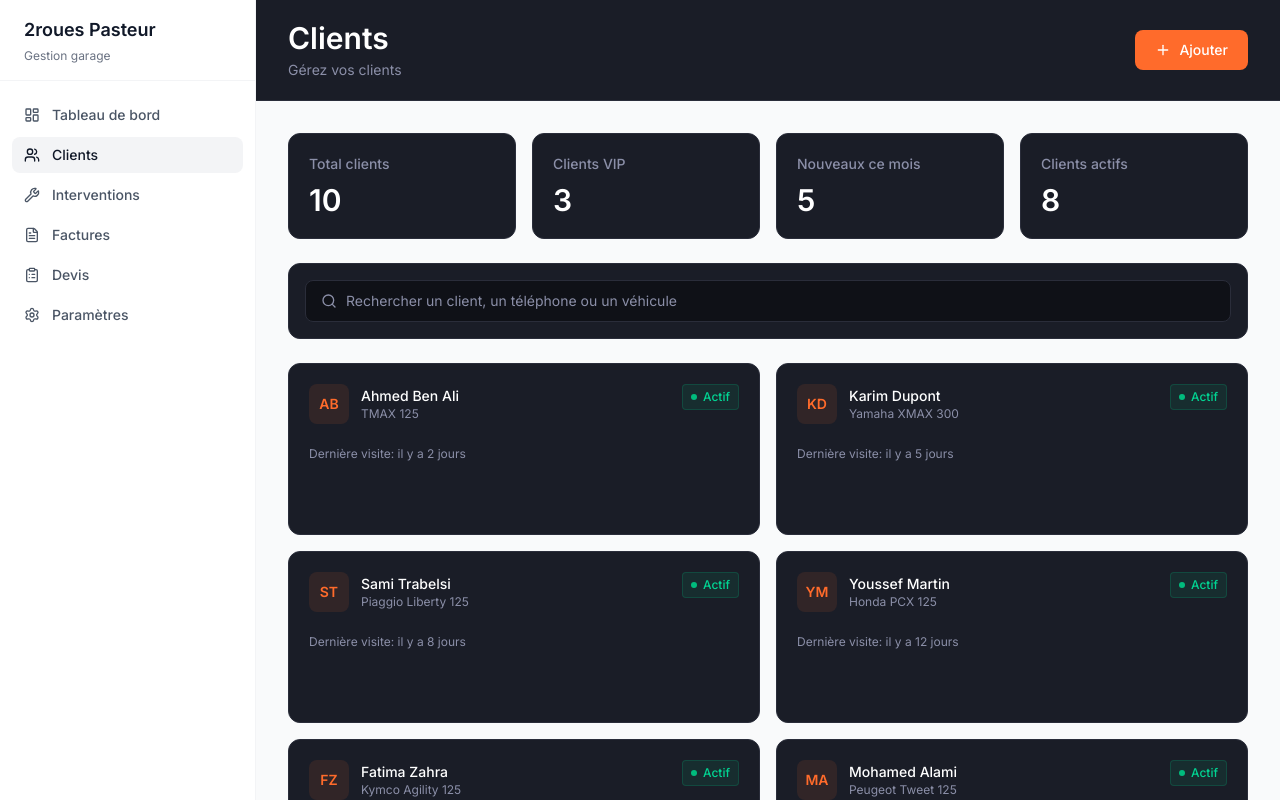
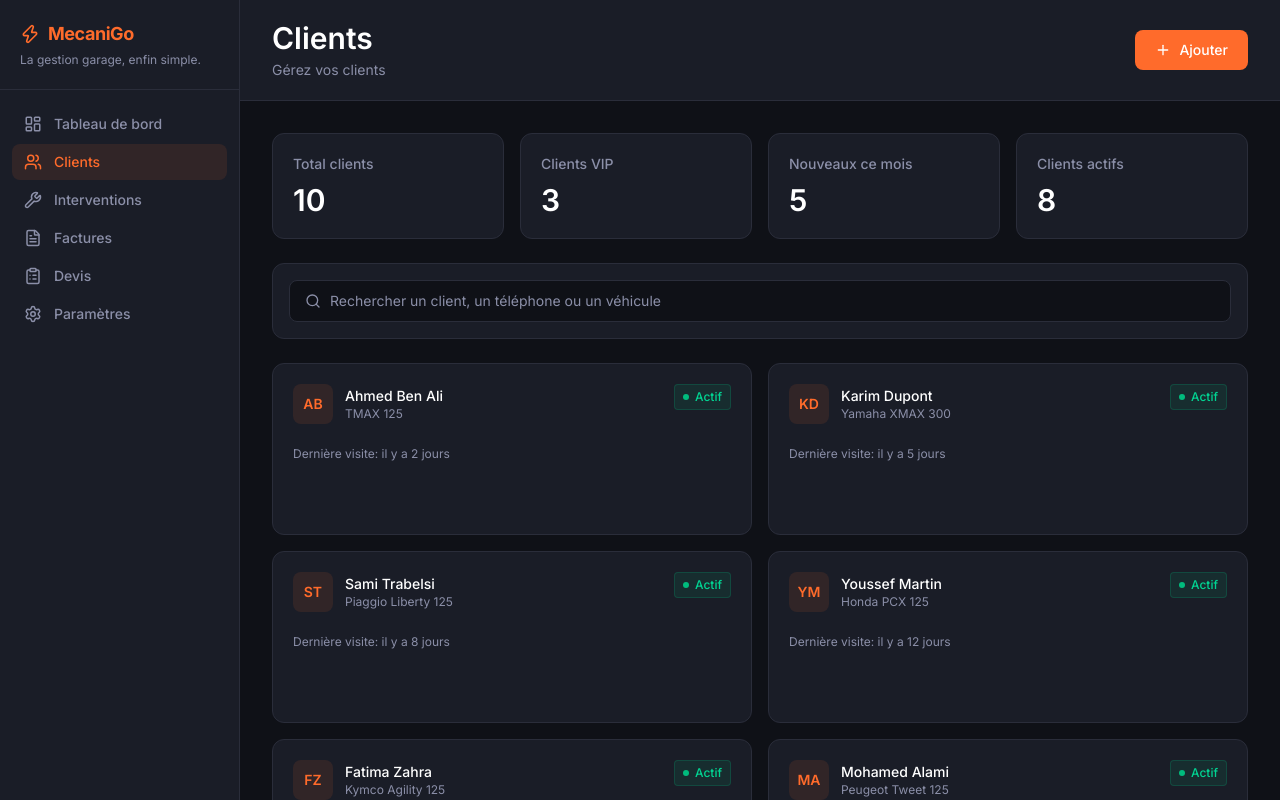
Before and after one commit to yassine-magroun/garage-saas, a Next.js app: page /clients in a window 1280 px wide. Shown: the top 800 px of the page. Built offline with nearby package versions, Linux system fonts and the light colour scheme.

Commit message:
design: MecaniGo dark theme stable

```diff
--- a/app/components/MobileNav.tsx
+++ b/app/components/MobileNav.tsx
@@ -2,7 +2,7 @@
 
 import { useState } from 'react';
 import Link from 'next/link';
-import { Menu, X, LayoutDashboard, Users, Wrench, FileText, ClipboardList, Settings } from 'lucide-react';
+import { Menu, X, LayoutDashboard, Users, Wrench, FileText, ClipboardList, Settings, Zap } from 'lucide-react';
 
 type NavItem = {
   href: string;
@@ -12,7 +12,6 @@ type NavItem = {
 
 export default function MobileNav({
   activePage,
-  garageName
 }: {
   activePage: 'dashboard' | 'clients' | 'interventions' | 'factures' | 'devis' | 'parametres';
   garageName?: string;
@@ -20,50 +19,44 @@ export default function MobileNav({
   const [isOpen, setIsOpen] = useState(false);
 
   const navItems: NavItem[] = [
-    { href: '/', label: 'Tableau de bord', icon: LayoutDashboard },
-    { href: '/clients', label: 'Clients', icon: Users },
-    { href: '/interventions', label: 'Interventions', icon: Wrench },
-    { href: '/factures', label: 'Factures', icon: FileText },
-    { href: '/devis', label: 'Devis', icon: ClipboardList },
-    { href: '/parametres', label: 'Paramètres', icon: Settings },
+    { href: '/',              label: 'Tableau de bord', icon: LayoutDashboard },
+    { href: '/clients',       label: 'Clients',          icon: Users           },
+    { href: '/interventions', label: 'Interventions',    icon: Wrench          },
+    { href: '/factures',      label: 'Factures',         icon: FileText        },
+    { href: '/devis',         label: 'Devis',            icon: ClipboardList   },
+    { href: '/parametres',    label: 'Paramètres',       icon: Settings        },
   ];
 
   return (
     <>
-      {/* Mobile Header with Menu Toggle */}
-      <div className="md:hidden fixed top-0 left-0 right-0 bg-white border-b border-gray-100 px-4 py-3 z-40 flex items-center justify-between">
-        <div className="flex-1">
-          <h1 className="text-sm font-semibold text-gray-900">{garageName || '2roues Pasteur'}</h1>
+      {/* Mobile top bar */}
+      <div className="md:hidden fixed top-0 left-0 right-0 bg-[#1A1D27] border-b border-[#2A2D3A] px-4 py-3 z-40 flex items-center justify-between">
+        <div className="flex items-center gap-2">
+          <Zap className="w-4 h-4 text-[#FF6B2B]" />
+          <span className="text-sm font-bold text-[#FF6B2B]">MecaniGo</span>
         </div>
         <button
           onClick={() => setIsOpen(!isOpen)}
-          className="p-2 text-gray-600 hover:bg-gray-100 rounded-lg transition-colors"
+          className="p-2 text-[#8B8FA8] hover:bg-white/5 hover:text-white rounded-lg transition-colors"
           aria-label="Toggle menu"
           aria-expanded={isOpen}
         >
-          {isOpen ? (
-            <X className="w-5 h-5" />
-          ) : (
-            <Menu className="w-5 h-5" />
-          )}
+          {isOpen ? <X className="w-5 h-5" /> : <Menu className="w-5 h-5" />}
         </button>
       </div>
 
-      {/* Mobile Drawer */}
+      {/* Drawer */}
       {isOpen && (
         <>
-          {/* Backdrop */}
           <div
-            className="md:hidden fixed inset-0 bg-black bg-opacity-40 z-30 top-12 transition-opacity"
+            className="md:hidden fixed inset-0 bg-black/60 z-30 top-12"
             onClick={() => setIsOpen(false)}
           />
-
-          {/* Drawer Content */}
-          <nav className="md:hidden fixed left-0 top-12 bottom-0 w-64 bg-white border-r border-gray-100 z-30 overflow-y-auto shadow-lg">
-            <div className="px-4 py-4 border-b border-gray-100">
-              <p className="text-xs text-gray-500">Gestion garage</p>
+          <nav className="md:hidden fixed left-0 top-12 bottom-0 w-60 bg-[#1A1D27] border-r border-[#2A2D3A] z-30 overflow-y-auto">
+            <div className="px-4 py-4 border-b border-[#2A2D3A]">
+              <p className="text-xs text-[#8B8FA8]">La gestion garage, enfin simple.</p>
             </div>
-            <ul className="space-y-1 px-3 py-4">
+            <ul className="space-y-0.5 px-3 py-4">
               {navItems.map((item) => {
                 const Icon = item.icon;
                 const isActive =
@@ -74,14 +67,14 @@ export default function MobileNav({
                   <li key={item.href}>
                     <Link
                       href={item.href}
-                      className={`flex items-center gap-3 px-3 py-2.5 rounded-lg text-sm font-medium transition-all duration-200 ${
+                      className={`flex items-center gap-3 px-3 py-2.5 rounded-lg text-sm font-medium transition-all duration-150 ${
                         isActive
-                          ? 'bg-gray-100 text-gray-900'
-                          : 'text-gray-600 hover:bg-gray-50 hover:text-gray-900'
+                          ? 'bg-[#FF6B2B]/10 text-[#FF6B2B]'
+                          : 'text-[#8B8FA8] hover:bg-white/5 hover:text-white'
                       }`}
                       onClick={() => setIsOpen(false)}
                     >
-                      <Icon className="w-4 h-4" />
+                      <Icon className="w-[18px] h-[18px] flex-shrink-0" />
                       {item.label}
                     </Link>
                   </li>
--- a/app/components/Modal.tsx
+++ b/app/components/Modal.tsx
@@ -14,16 +14,23 @@ export default function Modal({ isOpen, title, onClose, children, actions }: Mod
   if (!isOpen) return null;
 
   return (
-    <div className="fixed inset-0 z-50 flex items-center justify-center bg-black bg-opacity-40 p-4">
-      <div className="w-full max-w-lg rounded-xl bg-white border border-gray-200 shadow-xl">
-        <div className="flex items-center justify-between border-b border-gray-100 px-5 py-3">
-          <h3 className="text-lg font-semibold text-gray-900">{title}</h3>
-          <button onClick={onClose} className="p-1 rounded-md text-gray-500 hover:bg-gray-100 hover:text-gray-700 transition-colors">
+    <div className="fixed inset-0 z-50 flex items-center justify-center bg-black/60 p-4">
+      <div className="w-full max-w-lg rounded-2xl bg-[#1A1D27] border border-[#2A2D3A] shadow-2xl">
+        <div className="flex items-center justify-between border-b border-[#2A2D3A] px-5 py-4">
+          <h3 className="text-base font-semibold text-white">{title}</h3>
+          <button
+            onClick={onClose}
+            className="p-1.5 rounded-lg text-[#8B8FA8] hover:bg-white/5 hover:text-white transition-colors"
+          >
             <X className="w-4 h-4" />
           </button>
         </div>
         <div className="p-5">{children}</div>
-        {actions && <div className="border-t border-gray-100 px-5 py-3 bg-gray-50 flex justify-end gap-2">{actions}</div>}
+        {actions && (
+          <div className="border-t border-[#2A2D3A] px-5 py-4 flex justify-end gap-3">
+            {actions}
+          </div>
+        )}
       </div>
     </div>
   );
--- a/app/components/PageLayout.tsx
+++ b/app/components/PageLayout.tsx
@@ -9,21 +9,12 @@ type PageLayoutProps = {
   garageName?: string;
 };
 
-export default function PageLayout({
-  children,
-  activePage,
-  garageName = '2roues Pasteur'
-}: PageLayoutProps) {
+export default function PageLayout({ children, activePage }: PageLayoutProps) {
   return (
-    <div className="min-h-screen bg-gray-50 flex flex-col md:flex-row">
-      {/* Desktop Sidebar */}
-      <Sidebar activePage={activePage} garageName={garageName} />
-
-      {/* Mobile Navigation */}
-      <MobileNav activePage={activePage} garageName={garageName} />
-
-      {/* Main Content */}
-      <div className="flex-1 flex flex-col w-full md:w-auto pt-14 md:pt-0">
+    <div className="min-h-screen bg-[#0F1117] flex flex-col md:flex-row">
+      <Sidebar activePage={activePage} />
+      <MobileNav activePage={activePage} />
+      <div className="flex-1 flex flex-col w-full md:w-auto pt-12 md:pt-0 min-h-screen">
         {children}
       </div>
     </div>
--- a/app/components/Sidebar.tsx
+++ b/app/components/Sidebar.tsx
@@ -1,5 +1,5 @@
 import Link from 'next/link';
-import { LayoutDashboard, Users, Wrench, FileText, ClipboardList, Settings } from 'lucide-react';
+import { LayoutDashboard, Users, Wrench, FileText, ClipboardList, Settings, Zap } from 'lucide-react';
 
 type SidebarItem = {
   href: string;
@@ -8,38 +8,49 @@ type SidebarItem = {
   active: boolean;
 };
 
-export default function Sidebar({ activePage, garageName }: { activePage: 'dashboard' | 'clients' | 'interventions' | 'factures' | 'devis' | 'parametres'; garageName?: string }) {
+export default function Sidebar({
+  activePage,
+}: {
+  activePage: 'dashboard' | 'clients' | 'interventions' | 'factures' | 'devis' | 'parametres';
+  garageName?: string;
+}) {
   const items: SidebarItem[] = [
-    { href: '/', label: 'Tableau de bord', icon: LayoutDashboard, active: activePage === 'dashboard' },
-    { href: '/clients', label: 'Clients', icon: Users, active: activePage === 'clients' },
-    { href: '/interventions', label: 'Interventions', icon: Wrench, active: activePage === 'interventions' },
-    { href: '/factures', label: 'Factures', icon: FileText, active: activePage === 'factures' },
-    { href: '/devis', label: 'Devis', icon: ClipboardList, active: activePage === 'devis' },
-    { href: '/parametres', label: 'Paramètres', icon: Settings, active: activePage === 'parametres' },
+    { href: '/',              label: 'Tableau de bord',  icon: LayoutDashboard, active: activePage === 'dashboard'      },
+    { href: '/clients',       label: 'Clients',           icon: Users,           active: activePage === 'clients'        },
+    { href: '/interventions', label: 'Interventions',     icon: Wrench,          active: activePage === 'interventions'  },
+    { href: '/factures',      label: 'Factures',          icon: FileText,        active: activePage === 'factures'       },
+    { href: '/devis',         label: 'Devis',             icon: ClipboardList,   active: activePage === 'devis'          },
+    { href: '/parametres',    label: 'Paramètres',        icon: Settings,        active: activePage === 'parametres'     },
   ];
 
   return (
-    <aside className="hidden md:flex md:w-64 flex-col bg-white border-r border-gray-100 h-screen sticky top-0">
-      <div className="px-6 py-4 border-b border-gray-100">
-        <h1 className="text-lg font-semibold text-gray-900">{garageName || '2roues Pasteur'}</h1>
-        <p className="text-xs text-gray-500 mt-1">Gestion garage</p>
+    <aside className="hidden md:flex md:w-60 flex-col bg-[#1A1D27] border-r border-[#2A2D3A] h-screen sticky top-0">
+      {/* Logo */}
+      <div className="px-5 py-5 border-b border-[#2A2D3A]">
+        <div className="flex items-center gap-2">
+          <Zap className="w-5 h-5 text-[#FF6B2B]" />
+          <span className="text-lg font-bold text-[#FF6B2B] tracking-tight">MecaniGo</span>
+        </div>
+        <p className="text-xs text-[#8B8FA8] mt-1 leading-snug">La gestion garage, enfin simple.</p>
       </div>
+
+      {/* Nav */}
       <nav className="flex-1 overflow-y-auto px-3 py-4">
-        <ul className="space-y-1">
+        <ul className="space-y-0.5">
           {items.map((item) => {
             const Icon = item.icon;
             return (
               <li key={item.href}>
                 <Link
                   href={item.href}
-                  className={`flex items-center gap-3 px-3 py-2 rounded-lg text-sm font-medium transition-all duration-200 ${
+                  className={`flex items-center gap-3 px-3 py-2 rounded-lg text-sm font-medium transition-all duration-150 ${
                     item.active
-                      ? 'bg-gray-100 text-gray-900'
-                      : 'text-gray-600 hover:bg-gray-50 hover:text-gray-900'
+                      ? 'bg-[#FF6B2B]/10 text-[#FF6B2B]'
+                      : 'text-[#8B8FA8] hover:bg-white/5 hover:text-white'
                   }`}
                   aria-current={item.active ? 'page' : undefined}
                 >
-                  <Icon className="w-4 h-4" />
+                  <Icon className="w-[18px] h-[18px] flex-shrink-0" />
                   {item.label}
                 </Link>
               </li>
```
